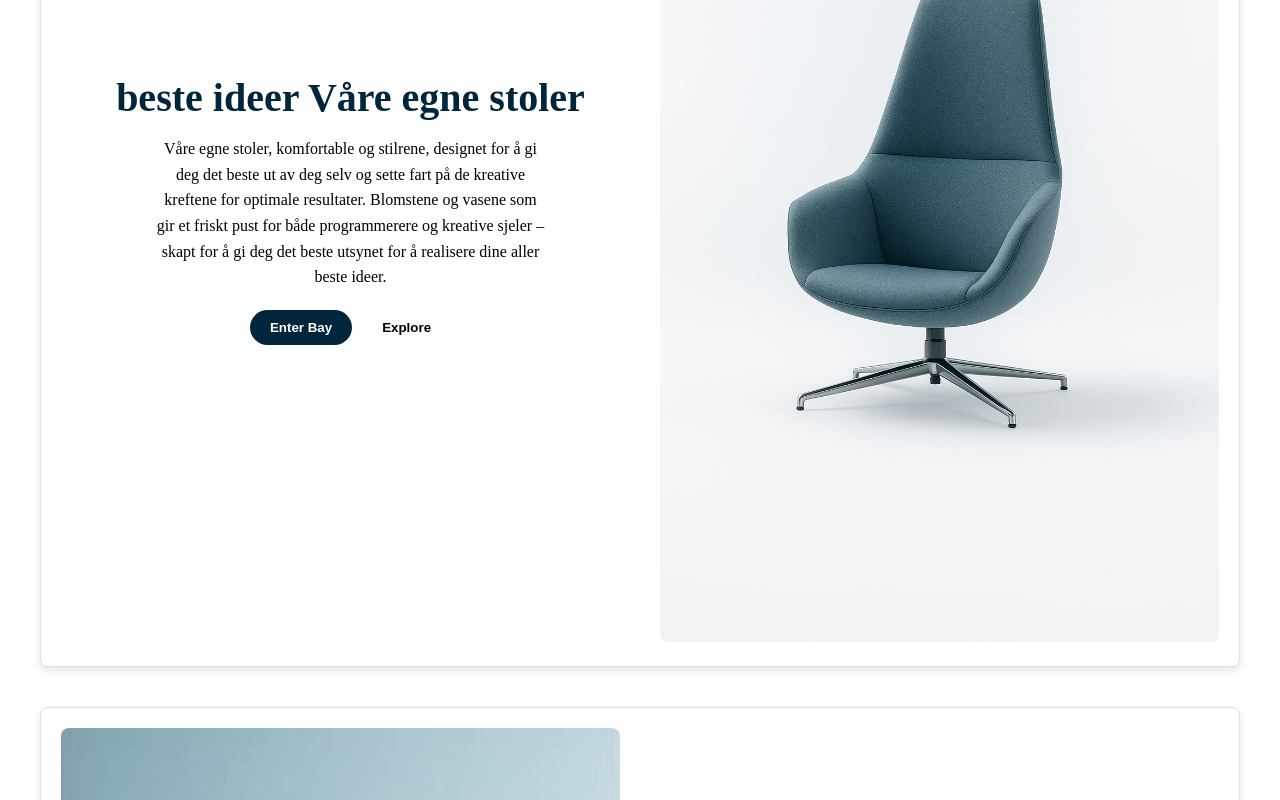
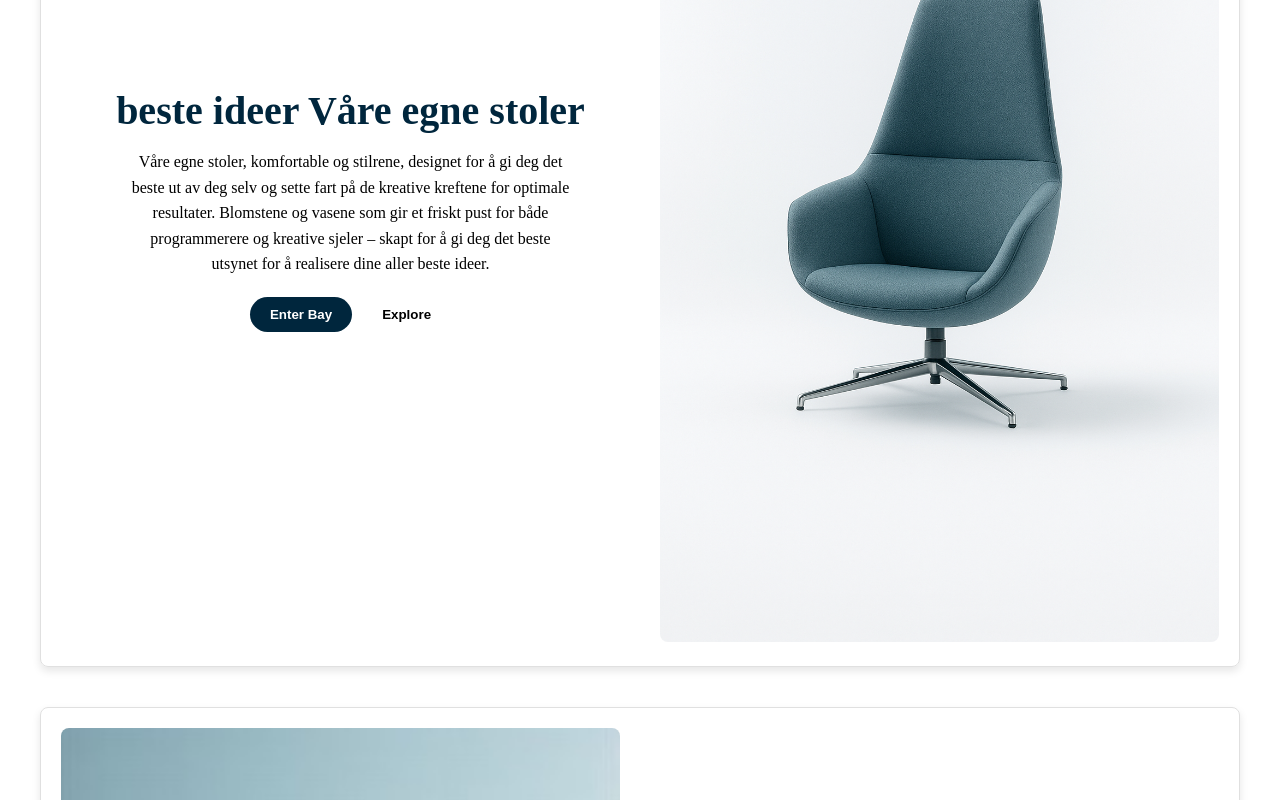
Before and after one commit to OrineaTovhakale/Code-Tribe_UI-Challenge, a React (Vite) app: page / in a window 1280 px wide. Shown: the part 1180-1980 px from the top of the page. Built offline with nearby package versions, Linux system fonts and the light colour scheme.

Commit message:
Improve responsiveness: Added media queries for tablets, laptops, and large QHD screens

```diff
--- a/src/CardSection.css
+++ b/src/CardSection.css
@@ -117,3 +117,10 @@
   border-color: gold;
   box-shadow: 0 8px 16px rgba(0, 0, 0, 0.2);
 }
+
+@media (min-width: 769px) and (max-width: 1024px) {
+  .card { padding: 15px; }
+}
+@media (min-width: 1025px) {
+  .card-text p { max-width: 80%; }
+}
```
